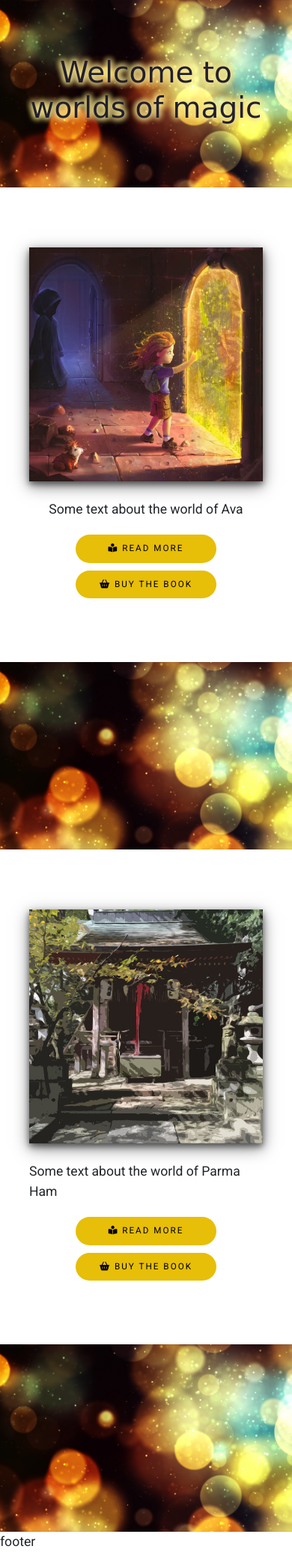
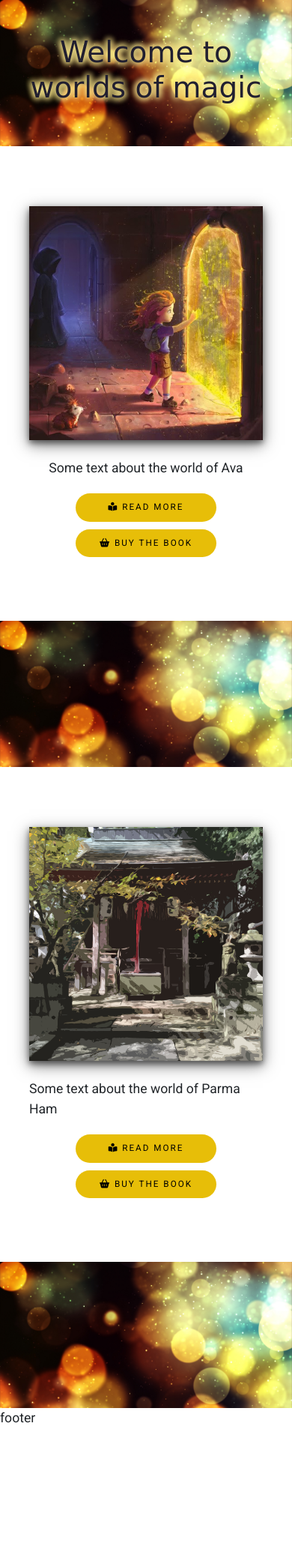
Before and after one commit to Code-Institute-Submissions/Author-Site, a Django app: page / in a window 390 px wide. Shown: the part 56-2142 px from the top of the page at 75% size. After the commit the page ends 1954 px from the top, so only its background shows below. Run offline with Django 3.2, Linux system fonts and the light colour scheme; some libraries are stand-ins or nearby versions; some web fonts are replaced.

Commit message:
Adjust height of paralax background on small screens

```diff
--- a/author_site_project/static/css/base.css
+++ b/author_site_project/static/css/base.css
@@ -12,7 +12,7 @@ body {
 
 .paralax-background {
     background-image: url(/static/img/glitter-background-1.jpg);
-    height: 80vw;
+    height: 50vw;
     max-height: 250px;
     background-attachment: fixed;
     background-position: center;
```
